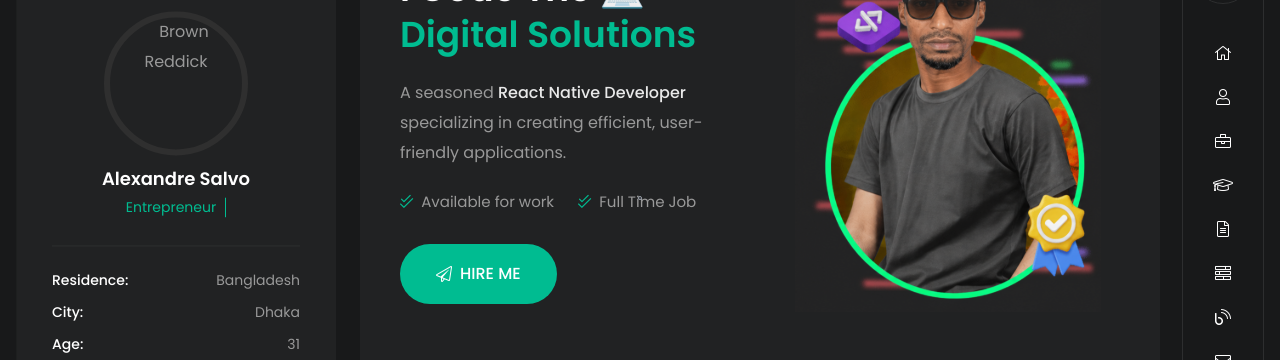
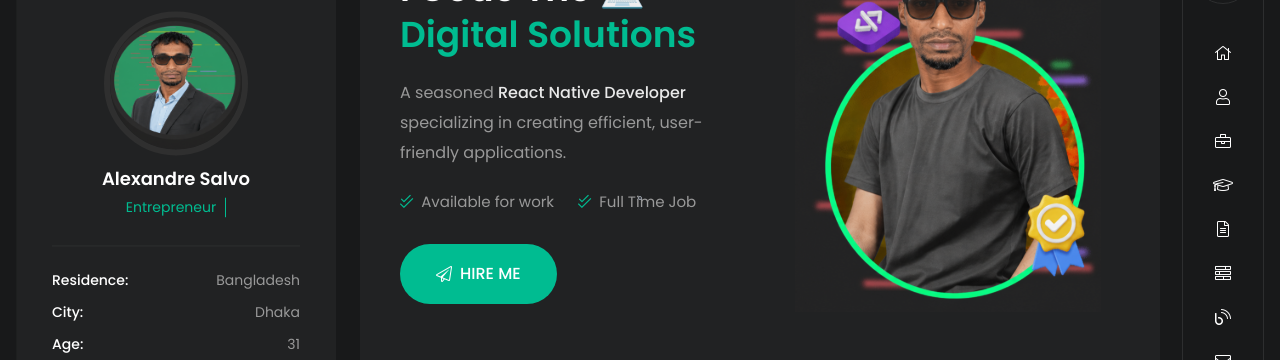
Before and after one commit to Curtis375/Alexandre_po, a plain HTML site: page index.html in a window 1280 px wide. Shown: the part 202-562 px from the top of the page. Drawn offline with Linux system fonts and the light colour scheme; a script that the page names is missing.

Commit message:
update222

```diff
--- a/index.html
+++ b/index.html
@@ -222,9 +222,9 @@
                     <div class="mx-4 mt-12 text-center user-info lg:mx-6">
                         <a href="index.html"
                             class="w-36 h-36 mb-2.5 block mx-auto border-6 border-platinum dark:border-[#2f2f2f] overflow-hidden rounded-full *:w-full *:h-full *:rounded-full">
-                            <img src="assets/img/user-sidebar-thumb.png" class="hidden dark:block " alt="Brown Reddick">
+                            <img src="assets/img/user-sidebar-thumb1.png" class="hidden dark:block " alt="Brown Reddick">
                             <!--Image for Dark Version -->
-                            <img src="assets/img/user-sidebar-thumb-light.png" class="dark:hidden" alt="Brown Reddick">
+                            <img src="assets/img/user-sidebar-thumb1.png" class="dark:hidden" alt="Brown Reddick">
                             <!--Image for Light Version -->
                         </a>
                         <h6 class="mb-1 text-lg font-semibold text-black dark:text-white name">Alexandre Salvo</h6>
```
Also changed, not shown: project-Sondhan.html (+2 -2 lines).
